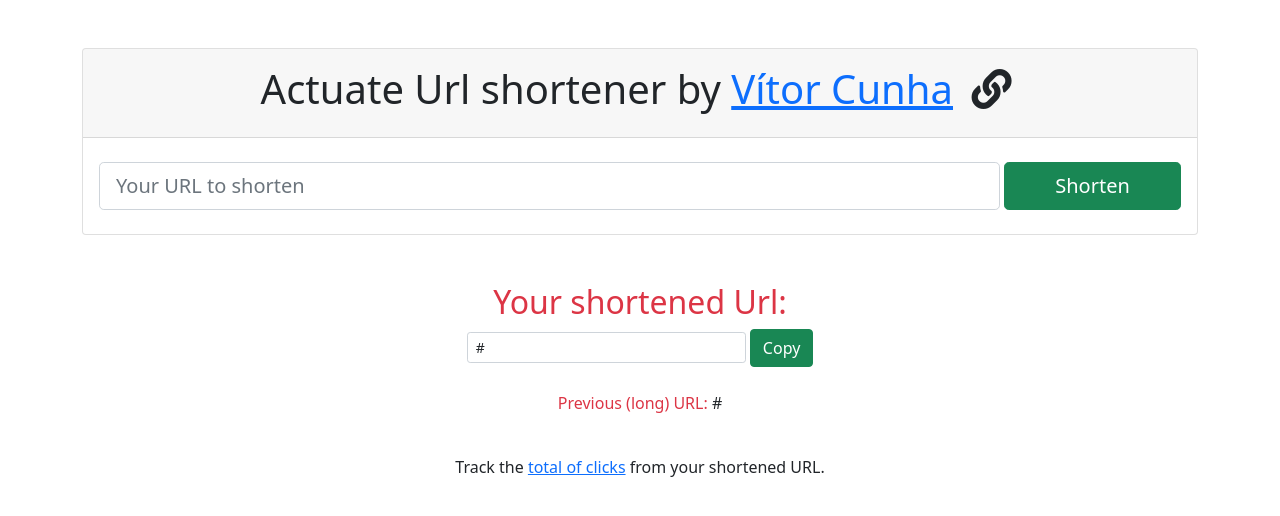
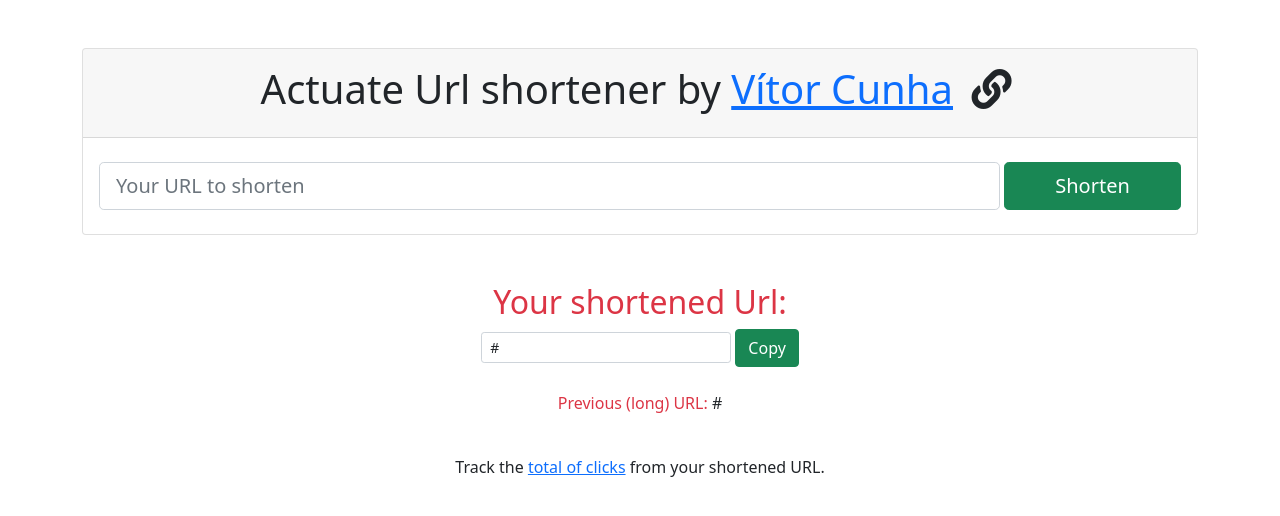
Before and after one commit to vitorrcunhaa/actuate_shortener, a Django app: template shortener/templates/shortener/home.html in a window 1280 px wide. Shown: the top 516 px of the page. Run offline with Django 3.2, Linux system fonts and the light colour scheme; tables that the repository leaves empty hold one stand-in row (values such as "Sample post"); the template is opened without the code that fills it: values that come from a table or form of the project are taken from there, most other values are stand-ins (such as "Sample title", 1, 10 or a date in 2020).

Commit message:
- Add fixed width for input

```diff
--- a/shortener/templates/shortener/clicked.html
+++ b/shortener/templates/shortener/clicked.html
@@ -7,7 +7,7 @@
   <div class="mx-auto text-center mt-5">
     <h3 class="text-danger">Your shortened Url:</h3>
 		<input class="form-control form-control-sm" type="text" value="{{ short_url }}" id="shortUrl"
-						style="width: 25%; display: inline">
+						style="width: 250px; display: inline">
 	  <button class='btn btn-success' onclick="copyShortenedUrl()">Copy</button>
 		<br>
 		<br>
--- a/shortener/templates/shortener/home.html
+++ b/shortener/templates/shortener/home.html
@@ -32,7 +32,7 @@
   <div class="mx-auto text-center mt-5">
     <h2 class="text-danger">Your shortened Url:</h2>
 		<input class="form-control form-control-sm" type="text" value="{{ short_url }}" id="shortUrl"
-						style="width: 25%; display: inline">
+						style="width: 250px; display: inline">
 	  <button class='btn btn-success' onclick="copyShortenedUrl()">Copy</button>
 		<br>
 		<br>
```
